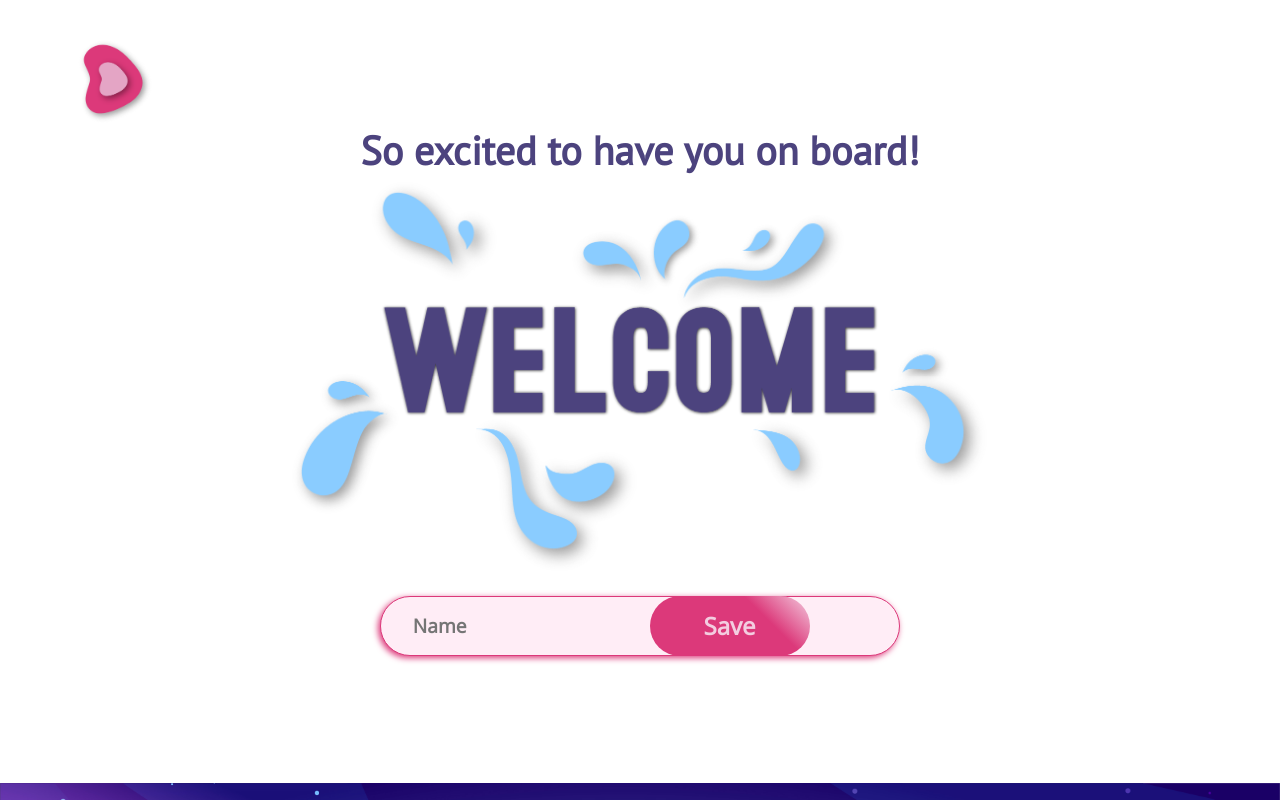
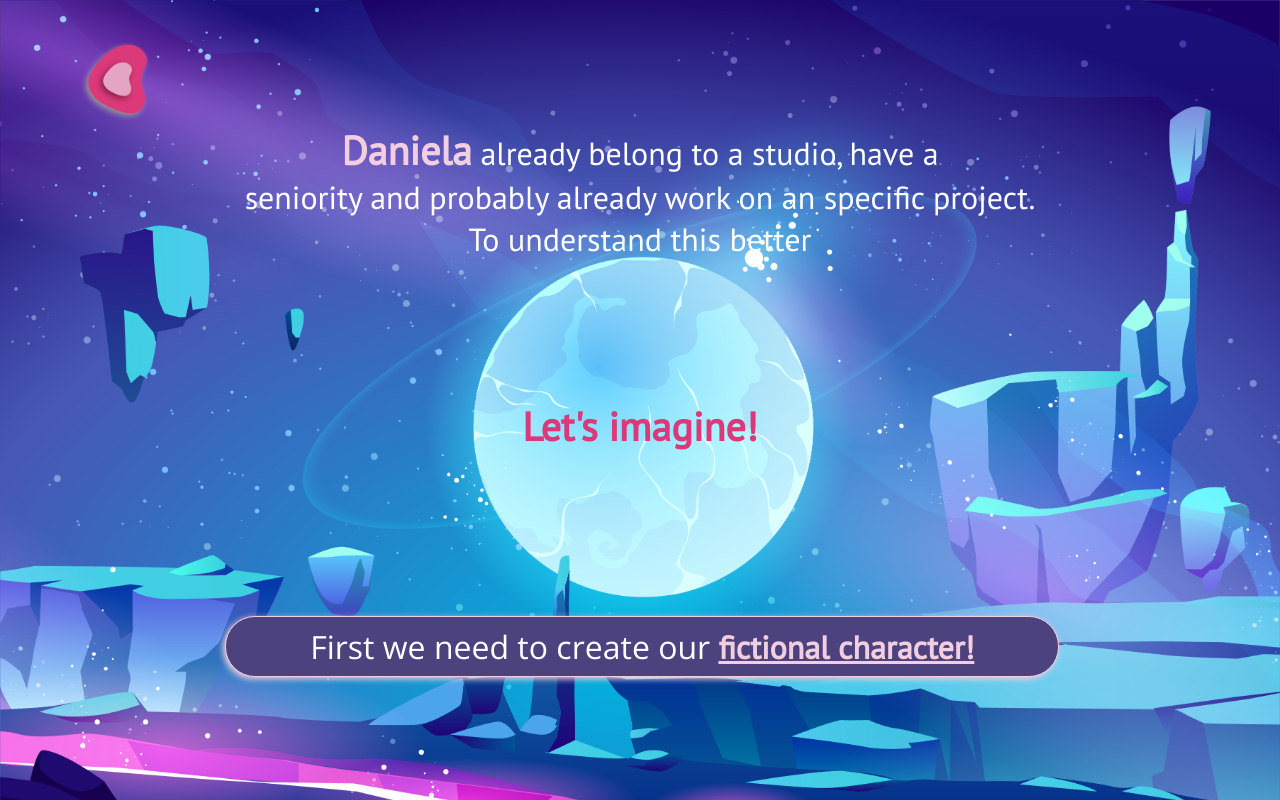
Before and after one commit to dani-isabel/onboardingReact, a React (Create React App) app: page /intro in a window 1280 px wide. Shown: the top 800 px of the page. Built offline with nearby package versions, Linux system fonts and the light colour scheme.

Commit message:
routing implementation

```diff
--- a/src/App.js
+++ b/src/App.js
@@ -1,18 +1,18 @@
 import React from 'react';
 import './App.scss';
-import { BrowserRouter } from "react-router-dom";
+import { BrowserRouter as Router, Route} from "react-router-dom";
 
 import Home from './components/home/home';
 import Introduction from './components/introduction/introduction';
 
 function App() {
   return (
-    <BrowserRouter>
+    <Router>
       <div className="App">
-        <Home />
-        <Introduction/>
+        <Route path = "/" exact component = {Home}/>
+        <Route path = "/intro" component = {Introduction}/>
       </div>
-    </BrowserRouter>
+    </Router>
   );
 }
 
--- a/src/components/introduction/introduction.scss
+++ b/src/components/introduction/introduction.scss
@@ -1,5 +1,8 @@
 @import '../../styles/utilities.scss';
 .infoUser {
+    .logo {
+        transform: scaleX(-1);
+    }
     height: 800px;
     background-image: url("../../assets/background.jpg");
     background-repeat: no-repeat;
```
